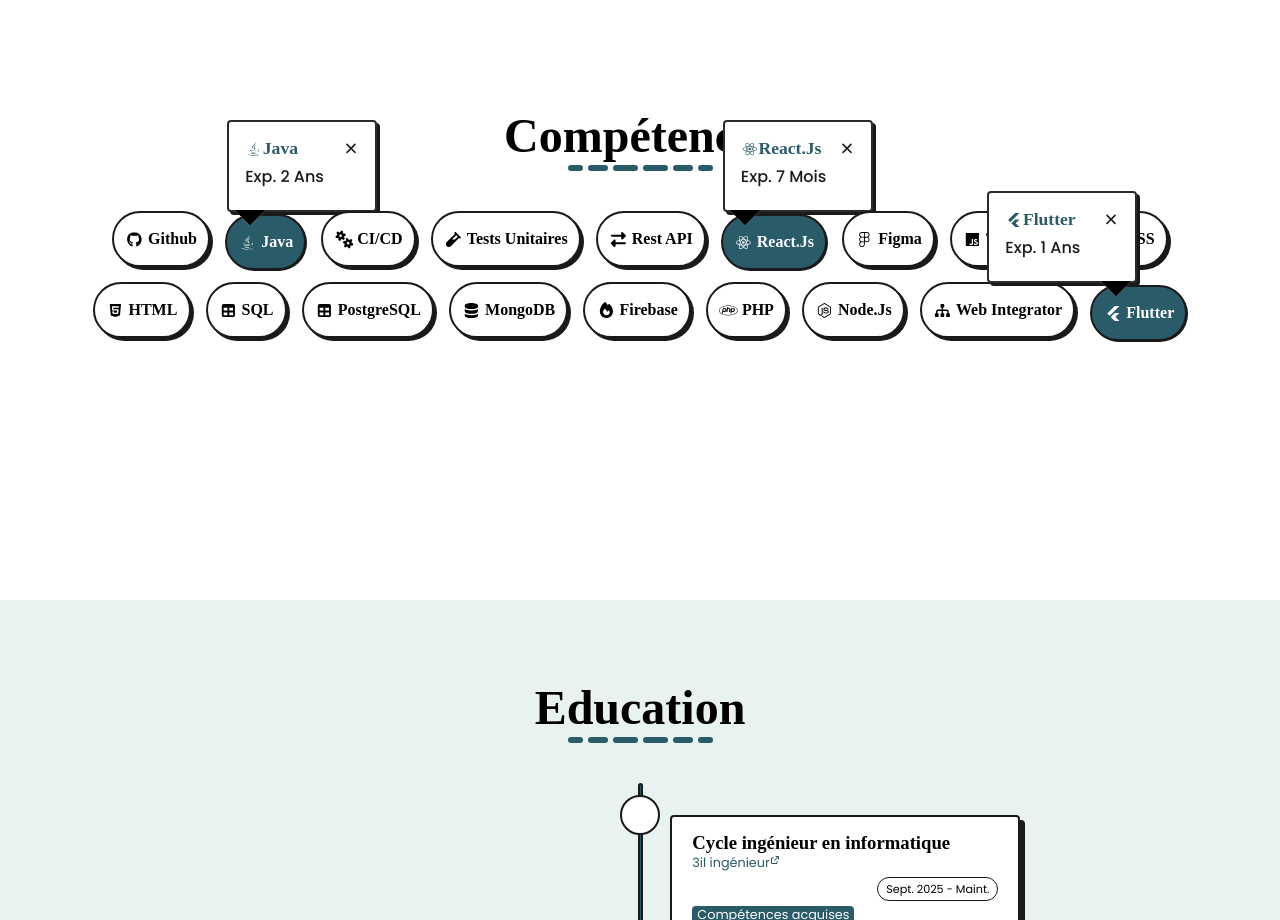
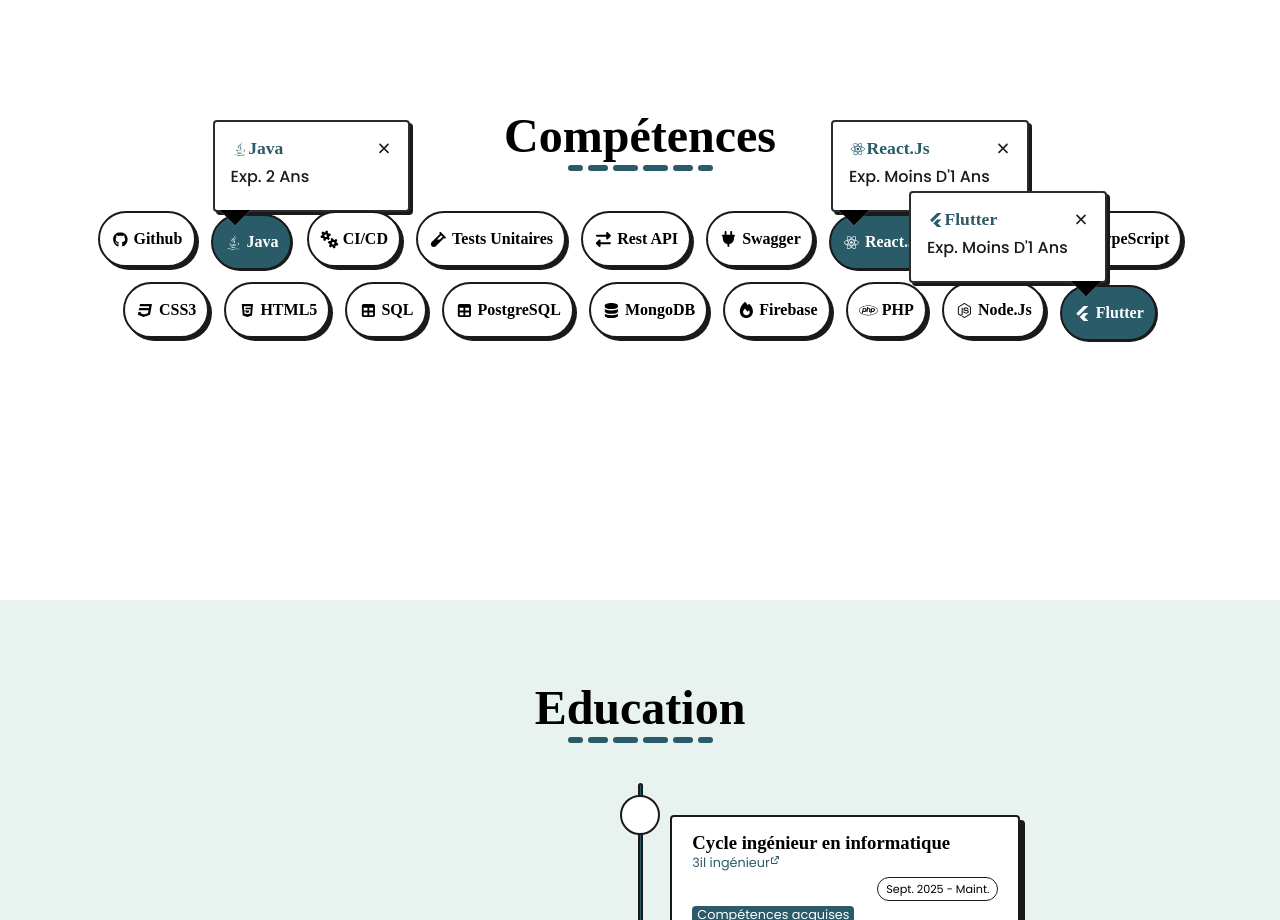
Before and after one commit to brelnosse/portofolio, a React (Create React App) app: page / in a window 1280 px wide. Shown: the part 2340-3260 px from the top of the page. Built offline with nearby package versions, Linux system fonts and the light colour scheme; a web font is replaced by a local one.

Commit message:
Fix: node types import and added skills details

```diff
--- a/package.json
+++ b/package.json
@@ -17,9 +17,9 @@
     "@tsparticles/engine": "^3.9.1",
     "@tsparticles/react": "^3.0.0",
     "@tsparticles/slim": "^3.9.1",
-    "@types/jest": "^27.5.2",
     "@types/react": "^19.2.8",
     "@types/react-dom": "^19.2.3",
+    "jest": "^27.5.1",
     "react": "^19.2.3",
     "react-dom": "^19.2.3",
     "react-router-dom": "^7.12.0",
@@ -54,6 +54,7 @@
     ]
   },
   "devDependencies": {
-    "@types/node": "^25.2.3"
+    "@types/jest": "^30.0.0",
+    "@types/node": "^25.3.0"
   }
 }
--- a/src/assets/style/tooltip.css
+++ b/src/assets/style/tooltip.css
@@ -4,7 +4,7 @@
     position: absolute;
     left: 0px;
     top: 0px;
-    min-width: 9.37rem;
+    min-width: 12.37rem;
     border-radius: var(--border-radius);
     border: 2px solid var(--border-color);
     box-shadow: 3px 3px 0px 0px var(--black);
--- a/src/data/skills.ts
+++ b/src/data/skills.ts
@@ -1,12 +1,19 @@
-import { faDatabase, faExchangeAlt, faGears, fas, faSitemap, faTable, faVial } from "@fortawesome/free-solid-svg-icons";
+import { faDatabase, faExchangeAlt, faGears, faPlug, fas, faSitemap, faTable, faVial } from "@fortawesome/free-solid-svg-icons";
 import { SkillsCardProps } from "../types/skillscard.type";
-import { faCss, faCss3, faFigma, faFlutter, faGithub, faHtml5, faJava, faJs, faNodeJs, faPhp, faReact } from "@fortawesome/free-brands-svg-icons";
+import { faCss, faCss3, faFigma, faFlutter, faGithub, faHtml5, faJava, faJs, faNode, faNodeJs, faPhp, faReact } from "@fortawesome/free-brands-svg-icons";
 
 export const Skills:SkillsCardProps[] = [
     {
         icon: faGithub,
         text: 'Github',
         active: false,
+        tooltip: {
+            title: {
+                icon: faGithub,
+                text: 'Github'
+            },
+            description: 'Exp. 4 ans'
+        }
     },
     {
         icon: faJava,
@@ -24,16 +31,49 @@ export const Skills:SkillsCardProps[] = [
         icon: faGears,
         text: 'CI/CD',
         active: false,
+        tooltip: {
+            title: {
+                icon: faGears,
+                text: 'CI/CD'
+            },
+            description: 'Exp. Moins d\'1 ans'
+        }
     },
     {
         icon: faVial,
         text: 'tests unitaires',
         active: false,
+        tooltip: {
+            title: {
+                icon: faVial,
+                text: 'tests unitaires'
+            },
+            description: 'Exp. Moins d\'1 ans'
+        }
     },
     {
         icon: faExchangeAlt,
         text: 'Rest API',
         active: false,
+        tooltip: {
+            title: {
+                icon: faExchangeAlt,
+                text: 'Rest API'
+            },
+            description: 'Exp. 1 ans'
+        }
+    },
+    {
+        icon: faPlug,
+        text: 'Swagger',
+        active: false,
+        tooltip: {
+            title: {
+                icon: faPlug,
+                text: 'Swagger'
+            },
+            description: 'Exp. Moins d\'1 ans'
+        }
     },
     {
         icon: faReact,
@@ -44,63 +84,128 @@ export const Skills:SkillsCardProps[] = [
                 icon: faReact,
                 text: 'React.js'
             },
-            description: 'Exp. 7 mois',
+            description: 'Exp. Moins d\'1 ans',
         },
     },
     {
         icon: faFigma,
         text: 'Figma',
         active: false,
+        tooltip: {
+            title: {
+                icon: faFigma,
+                text: 'Figma'
+            },
+            description: 'Exp. 1 ans'
+        }
     },
     {
         icon: faJs,
         text: 'TypeScript',
         active: false,
+        tooltip: {
+            title: {
+                icon: faJs,
+                text: 'Typescript'
+            },
+            description: 'Exp. Moins d\'1 ans'
+        }
     },
     {
-        icon: faCss,
-        text: 'CSS',
+        icon: faCss3,
+        text: 'CSS3',
         active: false,
+        tooltip: {
+            title: {
+                icon: faCss3,
+                text: 'CSS3'
+            },
+            description: 'Exp. 4 ans'
+        }
     },
     {
         icon: faHtml5,
-        text: 'HTML',
+        text: 'HTML5',
         active: false,
+        tooltip: {
+            title: {
+                icon: faHtml5,
+                text: 'HTML'
+            },
+            description: 'Exp. 4 ans'
+        }
     },
     {
         icon: faTable,
         text: 'SQL',
         active: false,
+        tooltip: {
+            title: {
+                icon: faTable,
+                text: 'SQL'
+            },
+            description: 'Exp. 3 ans'
+        }
     },
     {
         icon: faTable,
         text: 'PostgreSQL',
         active: false,
+        tooltip: {
+            title: {
+                icon: faTable,
+                text: 'PostgreSQL'
+            },
+            description: 'Exp. Moins d\'1 ans'
+        }
     },
     {
         icon: faDatabase,
         text: 'MongoDB',
         active: false,
+        tooltip: {
+            title: {
+                icon: faDatabase,
+                text: 'MongoDB'
+            },
+            description: 'Exp. Moins d\'1 ans'
+        }
     },
     {
         icon: fas.faFire,
         text: 'Firebase',
         active: false,
+        tooltip: {
+            title: {
+                icon: fas.faFire,
+                text: 'Firebase'
+            },
+            description: 'Exp. Moins d\'1 ans'
+        }
     },
     {
         icon: faPhp,
         text: 'PHP',
         active: false,
+        tooltip: {
+            title: {
+                icon: faPhp,
+                text: 'PHP'
+            },
+            description: 'Exp. 3 ans'
+        }
     },
     {
         icon: faNodeJs,
         text: 'Node.js',
         active: false,
-    },
-    {
-        icon: faSitemap,
-        text: 'web integrator',
-        active: false,
+        tooltip: {
+            title: {
+                icon: faNodeJs,
+                text: 'Node.js'
+            },
+            description: 'Exp. 2 ans'
+        }
     },
     {
         icon: faFlutter,
@@ -111,7 +216,7 @@ export const Skills:SkillsCardProps[] = [
                 icon: faFlutter,
                 text: 'Flutter'
             },
-            description: 'Exp. 1 ans',
+            description: 'Exp. Moins d\'1 ans',
         },
     },
 ]
--- a/tsconfig.json
+++ b/tsconfig.json
@@ -18,7 +18,8 @@
     "resolveJsonModule": true,
     "isolatedModules": true,
     "noEmit": true,
-    "jsx": "react-jsx"
+    "jsx": "react-jsx",
+    "types": ["node","jest", "@testing-library/jest-dom"],
   },
   "include": [
     "src"
```
Also changed, not shown: 1 other file (tests, documents, lock files or other folders).
